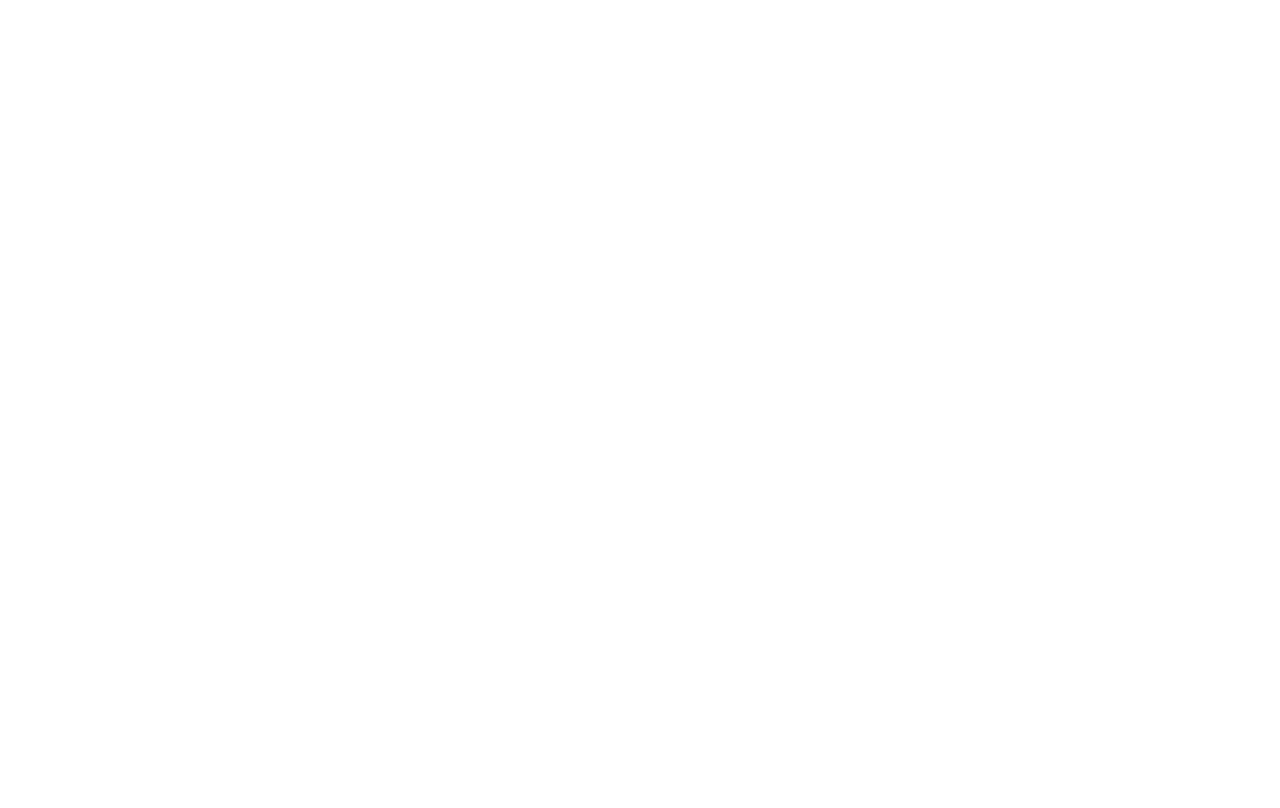
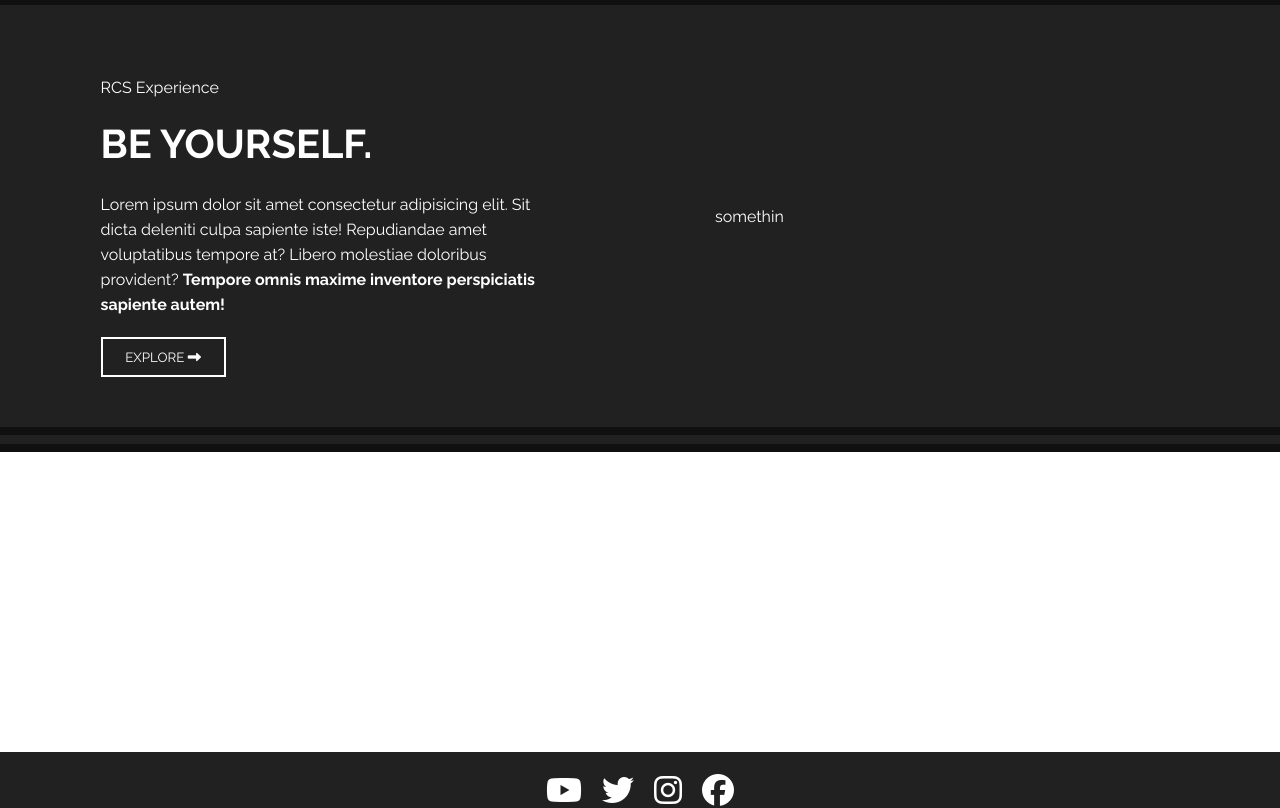
Before and after one commit to ejrcarr/rcs_website, a React (Create React App) app: page / in a window 1280 px wide. Shown: the part 1540-2348 px from the top of the page. Before the commit the page ends 1137 px from the top, so only its background shows below. Built offline with nearby package versions, Linux system fonts and the light colour scheme.

Commit message:
Added RCS experience section to main page

```diff
--- a/src/App.css
+++ b/src/App.css
@@ -2,6 +2,12 @@
   --primary-bg-color: rgb(255, 255, 255);
   --secondary-bg-color: rgb(156, 0, 0);
   --hover-color: rgb(236, 236, 236);
+  --light-grey-color-0: rgb(90, 90, 90);
+  --dark-grey-color-0: rgb(49, 49, 49);
+  --dark-grey-color-1: rgb(33, 33, 33);
+  --dark-grey-color-2: rgb(16, 16, 16);
+  --box-shadow-0: inset 0 0 0 1px #dedddc, 0 0 16px 0 rgb(0 0 0 / 15%);
+  --box-shadow-1: inset 0 0 0 1px #dedddc, 0 0 36px 0 rgb(0 0 0 / 55%);
 }
 
 * {
@@ -50,12 +56,24 @@
   height: 75px;
   border-bottom: 1px solid black;
   cursor: pointer;
-  transition: color 250ms ease-in-out;
+  transition: color 100ms ease-in-out;
+}
+
+.light-alert .fa-link {
+  display: none;
 }
 
 .light-alert:hover {
   color: var(--secondary-bg-color);
-  transition: color 250ms ease-in-out;
+  transition: color 100ms ease-in-out;
+}
+
+.light-alert:hover .fa-long-arrow-alt-right {
+  display: none;
+}
+
+.light-alert:hover .fa-link {
+  display: inline;
 }
 
 .hero-banner {
@@ -86,11 +104,25 @@
   color: white;
   text-align: center;
   font-size: clamp(2rem, 8vw,4rem);
-  backdrop-filter: blur(1px);
   z-index: 4;
-  padding: 5px;
+  padding: 25px 0;
   display: inline-block;
+  backdrop-filter: blur(2px);
+  background:rgb(0, 0, 0, .4);
+  border: 2px solid white;
+  width: clamp(200px, 70vw, 80%);
 }
+
+.app-promo {
+  content: '';
+  border: 50px solid white;
+  position: relative;
+  background: rgb(225, 225, 225);
+  height: 350px;
+  width: 100vw;
+}
+
+
 
 @media screen and (max-width: 950px) {
 
--- a/src/components/layout/Alert.js
+++ b/src/components/layout/Alert.js
@@ -10,12 +10,14 @@
 				<h3>
 					Learn more about our response to COVID-19{' '}
 					<i className='fas fa-long-arrow-alt-right'></i>
+					<i class='fas fa-link'></i>
 				</h3>
 			)}
 			{active !== null && (
 				<h3>
 					Aprender más sobre nuestra reacción a COVID-19{' '}
 					<i className='fas fa-long-arrow-alt-right'></i>
+					<i class='fas fa-link'></i>
 				</h3>
 			)}
 		</div>
--- /dev/null
+++ b/src/components/layout/HomeMain.css
@@ -0,0 +1,87 @@
+.rcs-experience-section {
+    display: flex;
+    align-items: center;
+    flex-wrap: wrap;
+    background: var(--dark-grey-color-1);
+    color: #ffffff;
+    border-top: 25px double var(--dark-grey-color-2);
+    border-bottom: 25px double var(--dark-grey-color-2);
+    padding: 0 2%;
+
+}
+.rcs-experience-section div {
+    flex: 1 1 50%;
+    padding: 50px 75px;
+}
+
+.home-main-content {
+    display: flex;
+    flex-direction: column;
+    flex: 2 1 50%;
+    padding: 75px;
+}
+
+.home-main-content h1 {
+    display: inline-block;
+    text-transform: uppercase;
+    font-size: 2.5rem;
+    padding-bottom: 5px;
+}
+.home-main-content p {
+    display: inline-block;
+    padding: 20px 0;
+    line-height: 25px;
+}
+
+.home-main-content .bold {
+    font-size: inherit;
+    font-weight: 700;
+}
+
+.home-main-content button {
+    text-align: center;
+    width: 125px;
+    border: 2px solid white;
+    padding: 10px 20px;
+    color: white;
+    background: transparent;
+    border-radius: none;
+    text-transform: uppercase;
+    cursor: pointer;
+    position: relative;
+    overflow: hidden;
+}
+
+.home-main-content button::before {
+    content: '';
+    position: absolute;
+    margin: 0 auto;
+    top: 50%;
+    left: 50%;
+    text-align: center;
+    border-radius: 50%;
+    width: 10px;
+    height: 10px;
+    background: rgba(230, 230, 230, .3);
+    opacity: 0;
+}
+
+.home-main-content button:hover::before {
+    transition: scale 250ms ease-in-out, opacity 250ms ease-in-out;
+    opacity: 1;
+    scale: 20;
+    z-index: -4;
+}
+
+.home-main-content button:hover {
+    transition: font-weight 250ms ease-in-out;
+    font-weight: 800;
+    z-index: 99;
+}
+
+.news-section {
+    display: block;
+    content: '';
+    background: var(--primary-bg-color);
+    height: 300px;
+}
--- /dev/null
+++ b/src/components/layout/Main.js
@@ -0,0 +1,30 @@
+import React from 'react';
+import { Achievements } from '../achievements/Achievements';
+import './HomeMain.css';
+
+export const Main = () => {
+	return (
+		<>
+			<Achievements />
+			<div className='rcs-experience-section'>
+				<div className='home-main-content'>
+					<p>RCS Experience</p>
+					<h1>Be Yourself.</h1>
+					<p>
+						Lorem ipsum dolor sit amet consectetur adipisicing elit. Sit dicta
+						deleniti culpa sapiente iste! Repudiandae amet voluptatibus tempore
+						at? Libero molestiae doloribus provident?{' '}
+						<span className='bold'>
+							Tempore omnis maxime inventore perspiciatis sapiente autem!
+						</span>
+					</p>
+					<button>
+						Explore <i className='fas fa-long-arrow-alt-right'></i>
+					</button>
+				</div>
+				<div className='home-main-image-gallery'>somethin</div>
+			</div>
+			<div className='news-section'></div>
+		</>
+	);
+};
--- a/src/components/layout/navbar/Hamburger.js
+++ b/src/components/layout/navbar/Hamburger.js
@@ -6,7 +6,6 @@
 	const [navbarOpen, setNavbarOpen] = useState(false);
 	const handleToggle = () => {
 		setNavbarOpen(!navbarOpen);
-		document.querySelector('body').classList.toggle('darken');
 		document.querySelector('body').classList.toggle('fixed');
 	};
 
--- a/src/components/pages/Home.js
+++ b/src/components/pages/Home.js
@@ -1,12 +1,14 @@
 import React, { Fragment } from 'react';
 import { Alert } from '../layout/Alert';
 import { Hero } from '../layout/Hero';
+import { Main } from '../layout/Main';
 
 export const Home = () => {
 	return (
 		<Fragment>
 			<Alert />
 			<Hero />
+			<Main />
 		</Fragment>
 	);
 };
```
